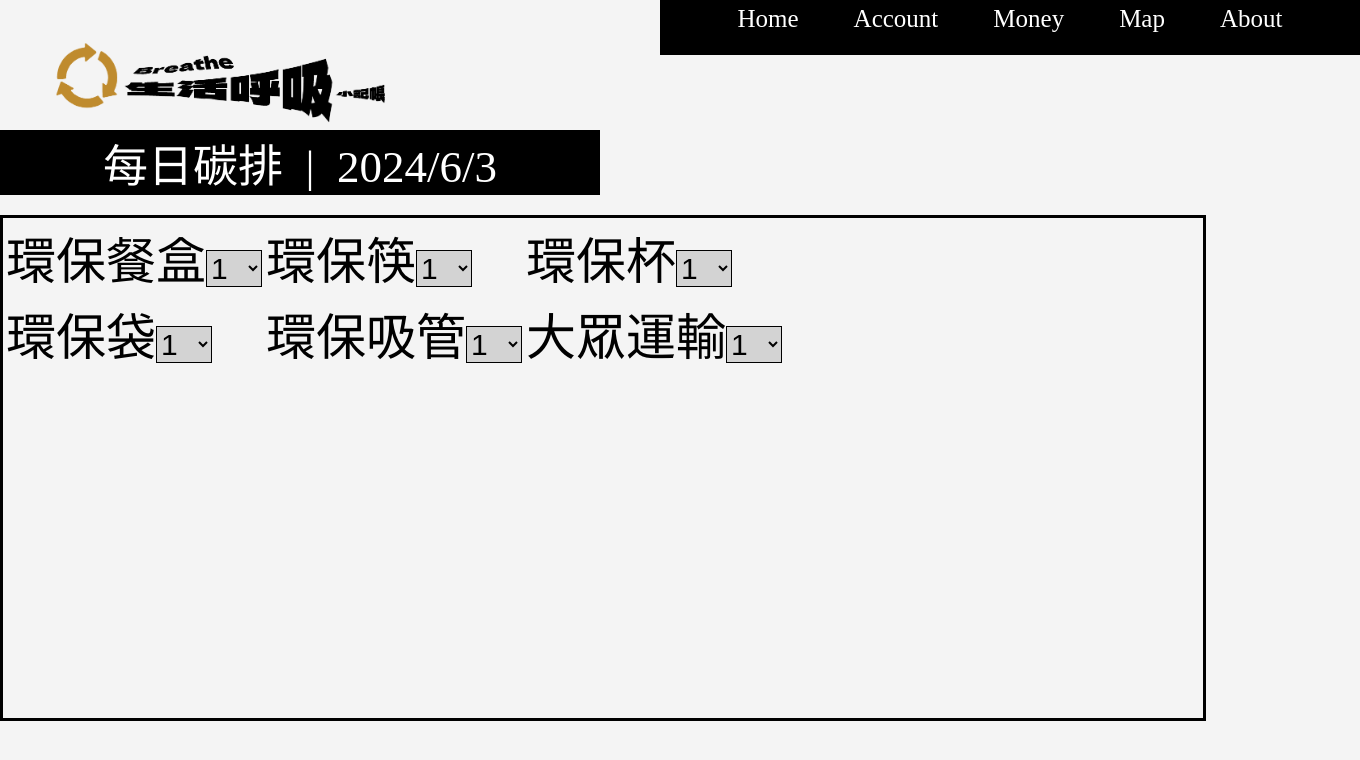
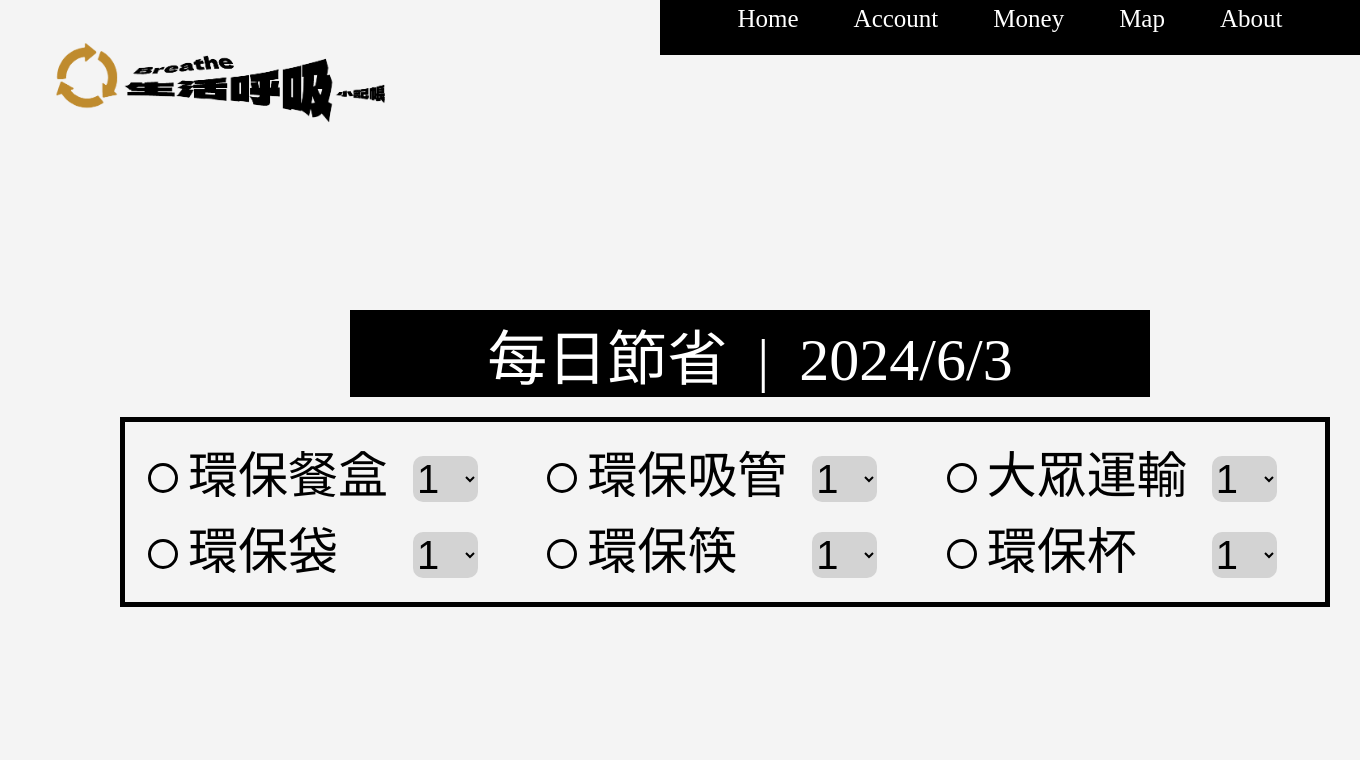
Before and after one commit to ziv09/breath_s_proj, a PHP site: page /gar.php in a window 1360 px wide. Shown: the top 760 px of the page. Run offline with PHP 8.4, Linux system fonts and the light colour scheme; some web fonts are replaced.

Commit message:
0603新頁面2

```diff
--- a/css/gar_sy.css
+++ b/css/gar_sy.css
@@ -45,27 +45,73 @@
 }
 
 .date{
-    font-size: 45px;
+    font-size:60px;
     background-color: #000;
     color: #fff;
-    width: 600px;
+    width: 800px;
     text-align: center;
+    margin-left: 250px;
+}
+
+.container{
+    margin-top: 180px;
+    margin-left: 100px;
 }
 
 .co_record{
-    height: 500px;
+    height: 180px;
     width: 1200px;
-    border: #000 solid 3px;
+    border: #000 solid 5px;
     margin-top: 20px;
+    margin-left: 20px;
 }
 
 .table{
+    margin: 10px 10px 10px 10px;
     font-size: 50px;
+    width: 1200px;
 }
 
 .select {
     background-color: lightgray;
     color: black;
-    border: 1px solid #000000;
-    font-size: 30px;
+    border: none;
+    border-radius: 10px;
+    font-size: 40px;
 }
+
+
+input[type="checkbox"] {
+    appearance: none;
+    width: 30px;
+    height: 30px;
+    border: 3px solid #000000;
+    border-radius: 30px;
+    cursor: pointer;
+    transition: background-color 0.3s, border-color 0.3s;
+    position: relative;
+    margin-left: 10px;
+}
+
+input[type="checkbox"]:checked {
+    background-color: #bf8b2e;
+    border: 3px solid #bf8b2e;
+}
+
+input[type="checkbox"]:checked::after {
+    content: "\2713";  /* 使用 Unicode 字符 √ */
+    position: absolute;
+    top: 0;
+    left: 0;
+    width: 100%;
+    height: 100%;
+    display: flex;
+    justify-content: center;
+    align-items: center;
+    color: white;
+    font-size: 20px;
+}
+
+input[type="checkbox"]:hover {
+    border-color: #bf8b2e;
+}
--- a/gar.php
+++ b/gar.php
@@ -37,14 +37,14 @@
             </nav>
         </div>
     </div>
+    <div class="container">
             <div class="date">
-        每日碳排&ensp;|&ensp;<span id="current-date"></span>
+                每日節省&ensp;|&ensp;<span id="current-date"></span>
             </div>
-    <div>
             <div class="co_record">
                 <table class="table">
                     <tr>
-                    <td>環保餐盒<select class="select" name="numbers">
+                        <td><input type="checkbox" class="">&thinsp;環保餐盒&ensp;<select class="select" name="numbers">
                                 <option value="1">1</option>
                                 <option value="2">2</option>
                                 <option value="3">3</option>
@@ -56,7 +56,7 @@
                                 <option value="9">9</option>
                                 <option value="10">10</option>
                             </select></td>
-                        <td>環保筷<select class="select" name="numbers">
+                        <td><input type="checkbox" class="">&thinsp;環保吸管&ensp;<select class="select" name="numbers">
                                 <option value="1">1</option>
                                 <option value="2">2</option>
                                 <option value="3">3</option>
@@ -68,7 +68,7 @@
                                 <option value="9">9</option>
                                 <option value="10">10</option>
                             </select></td>
-                        <td>環保杯<select class="select" name="numbers">
+                        <td><input type="checkbox" class="">&thinsp;大眾運輸&ensp;<select class="select" name="numbers">
                                 <option value="1">1</option>
                                 <option value="2">2</option>
                                 <option value="3">3</option>
@@ -82,7 +82,8 @@
                             </select></td>
                     </tr>
                     <tr>
-                <td>環保袋<select class="select" name="numbers">
+                        <td><input type="checkbox" class="">&thinsp;環保袋&emsp;&ensp;<select class="select"
+                                name="numbers">
                                 <option value="1">1</option>
                                 <option value="2">2</option>
                                 <option value="3">3</option>
@@ -94,7 +95,8 @@
                                 <option value="9">9</option>
                                 <option value="10">10</option>
                             </select></td>
-                        <td>環保吸管<select class="select" name="numbers">
+                        <td><input type="checkbox" class="">&thinsp;環保筷&emsp;&ensp;<select class="select"
+                                name="numbers">
                                 <option value="1">1</option>
                                 <option value="2">2</option>
                                 <option value="3">3</option>
@@ -106,7 +108,8 @@
                                 <option value="9">9</option>
                                 <option value="10">10</option>
                             </select></td>
-                        <td>大眾運輸<select class="select" name="numbers">
+                        <td><input type="checkbox" class="">&thinsp;環保杯&emsp;&ensp;<select class="select"
+                                name="numbers">
                                 <option value="1">1</option>
                                 <option value="2">2</option>
                                 <option value="3">3</option>
@@ -121,6 +124,7 @@
                     </tr>
 
             </div>
+
     </div>
 
 
```
Lines whose indentation alone changed are shown as unchanged.
